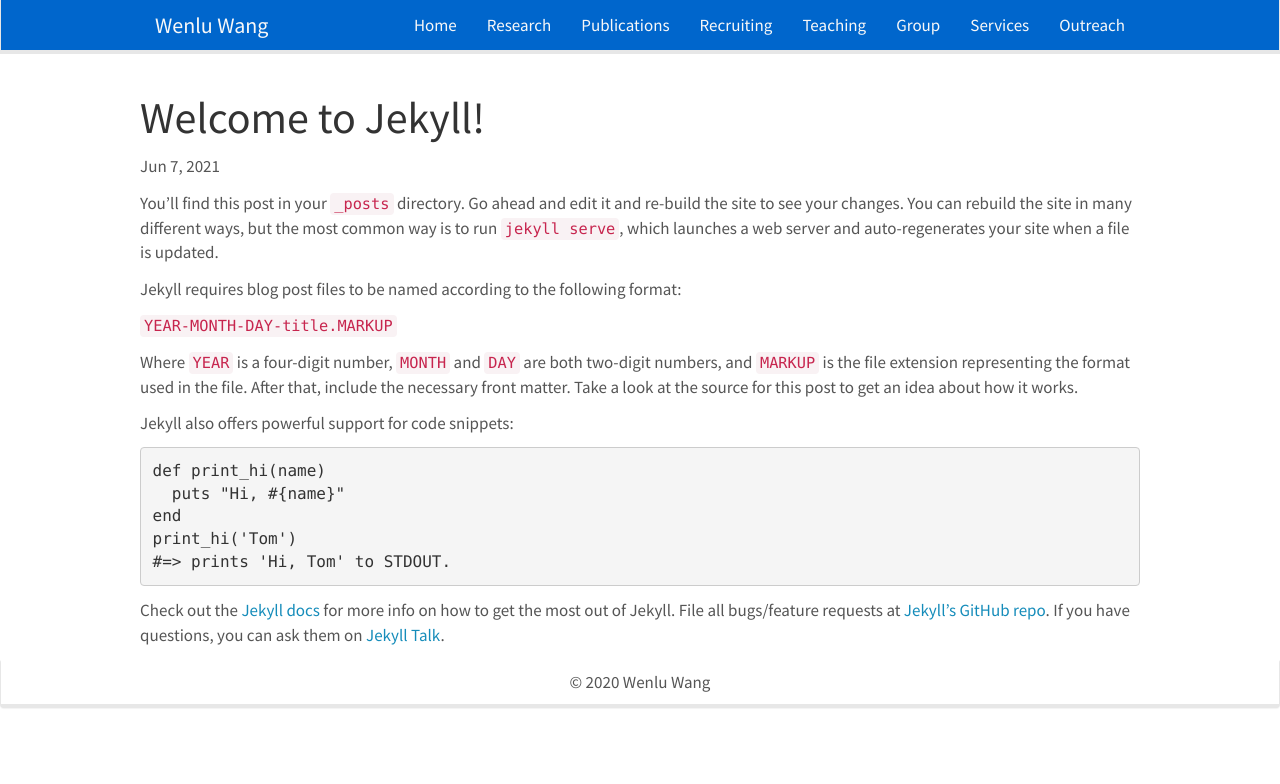
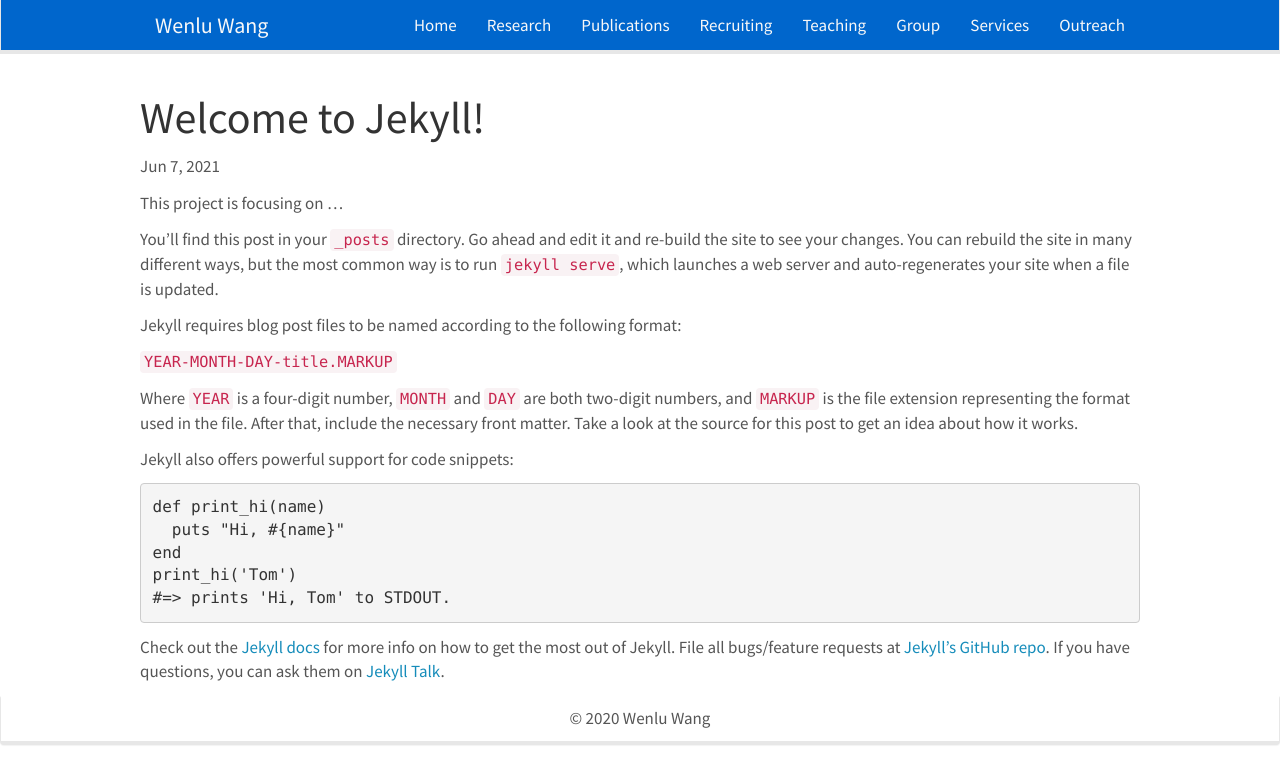
Before and after one commit to WENLU-W/WENLU-W.github.io, a Jekyll site: the page built from docs/_posts/2021-06-22-project1.md, in a window 1280 px wide. Shown: the top 784 px of the page. Built offline with Jekyll 4.4.1, drawn with Linux system fonts in a browser that asks for light colours; nearby versions of some CDN libraries.

Commit message:
Update 2021-06-22-project1.md

```diff
--- a/docs/_posts/2021-06-22-project1.md
+++ b/docs/_posts/2021-06-22-project1.md
@@ -2,8 +2,12 @@
 layout: post
 title:  "Welcome to Jekyll!"
 date:   2021-06-07 13:27:04 -0400
-categories: jekyll update
+categories: Project
 ---
+
+This project is focusing on ...
+
+
 You’ll find this post in your `_posts` directory. Go ahead and edit it and re-build the site to see your changes. You can rebuild the site in many different ways, but the most common way is to run `jekyll serve`, which launches a web server and auto-regenerates your site when a file is updated.
 
 Jekyll requires blog post files to be named according to the following format:
```
